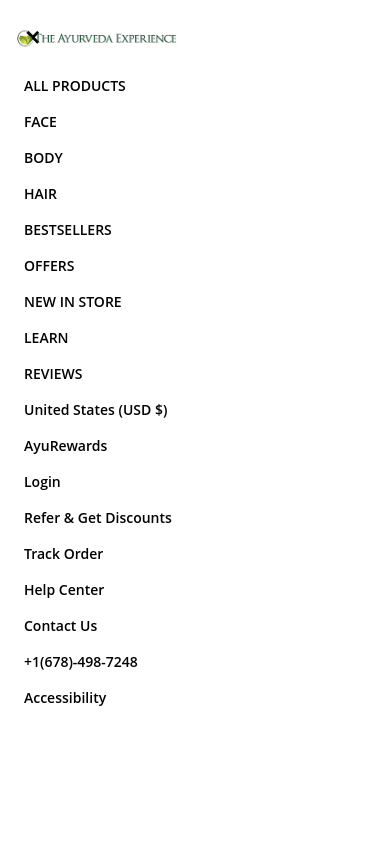
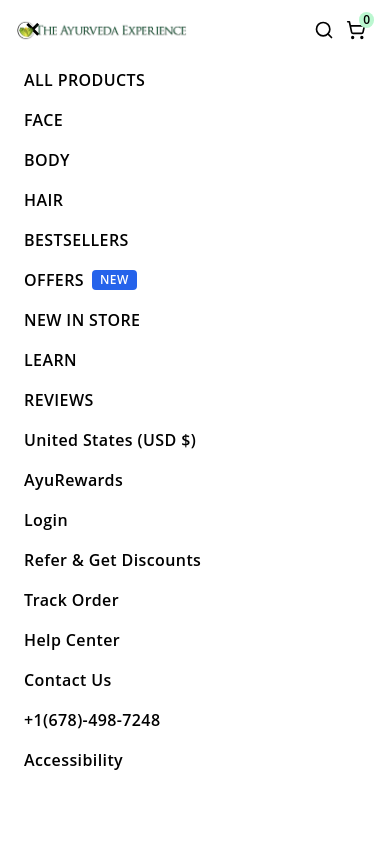
Before and after one commit to BidyutTLS/NnM-NLP11_New_page, a Next.js app: page / in a window 390 px wide. Both pictures are taken after a click on the button 28 px from the left and 20 px from the top of the page. Shown: the top 844 px of the page. Built offline with nearby package versions, Linux system fonts and the light colour scheme; no server answers.

Commit message:
Update Header.js

```diff
--- a/components/Header.js
+++ b/components/Header.js
@@ -39,7 +39,6 @@ const Header = () => {
             </button>
           </div>
 
-          {/* Desktop Top Nav */}
           <nav className="hidden lg:flex space-x-5">
             <a href="https://theayurvedaexperience.com/account/login?return_url=%2Faccount" className="hover:underline">My Account</a>
             <a href="https://track.theayurvedaexperience.com/" className="hover:underline">Track Order</a>
@@ -66,26 +65,46 @@ const Header = () => {
 
         {/* Mobile Fullscreen Menu */}
         {menuOpen && (
-          <div className="fixed inset-0 z-50 bg-white text-black overflow-y-auto px-6 py-6 flex flex-col font-semibold text-sm">
-            {/* Top Row: Close & Logo */}
-            <div className="flex items-center justify-between mb-6">
+          <div className="fixed inset-0 z-50 bg-white text-black overflow-y-auto px-6 py-4 flex flex-col font-semibold text-sm">
+            {/* Top Row: Close | Logo | Icons */}
+            <div className="flex justify-between items-center mb-6">
+              {/* Close button */}
               <button onClick={() => setMenuOpen(false)} aria-label="Close Menu" className="text-xl">
                 ✕
               </button>
+
+              {/* Centered Logo */}
               <div className="flex-grow text-center -ml-6">
-                <Image src="/logo.png" alt="The Ayurveda Experience Logo" width={160} height={40} />
+                <Image src="/logo.png" alt="The Ayurveda Experience Logo" width={170} height={50} />
               </div>
-              <div className="w-6" /> {/* spacing placeholder to center logo */}
+
+              {/* Search + Cart Icons */}
+              <div className="flex space-x-3 items-center">
+                <a href="/search">
+                  <Search size={20} />
+                </a>
+                <a href="/cart" className="relative">
+                  <ShoppingCart size={20} />
+                  <span className="absolute -top-2 -right-2 text-xs bg-green-200 text-black rounded-full px-1">
+                    {cartCount}
+                  </span>
+                </a>
+              </div>
             </div>
 
-            {/* Main Vertical Nav */}
-            <nav className="flex flex-col gap-4">
+            {/* Nav List */}
+            <nav className="flex flex-col gap-4 text-base tracking-wide">
               <a href="https://theayurvedaexperience.com/collections/all-products">ALL PRODUCTS</a>
               <a href="https://theayurvedaexperience.com/collections/ayurvedic-skin-care-collection">FACE</a>
               <a href="https://theayurvedaexperience.com/collections/body-care">BODY</a>
               <a href="https://theayurvedaexperience.com/collections/hair-care">HAIR</a>
               <a href="https://theayurvedaexperience.com/collections/bestsellers">BESTSELLERS</a>
-              <a href="https://theayurvedaexperience.com/collections/offers">OFFERS</a>
+              <a href="https://theayurvedaexperience.com/collections/offers">
+                <div className="flex items-center gap-2">
+                  OFFERS
+                  <span className="bg-blue-600 text-white text-xs px-2 py-0.5 rounded">NEW</span>
+                </div>
+              </a>
               <a href="https://theayurvedaexperience.com/collections/new-in-store">NEW IN STORE</a>
               <a href="https://theayurvedaexperience.com/pages/about-courses">LEARN</a>
               <a href="https://theayurvedaexperience.com/pages/customer-reviews">REVIEWS</a>
@@ -102,9 +121,9 @@ const Header = () => {
           </div>
         )}
 
-        {/* Desktop Main Nav */}
+        {/* Desktop Nav + Logo + Search */}
         <div className="flex flex-col lg:flex-row items-center justify-between px-6 py-4 bg-white gap-4 lg:gap-0">
-          <a href="https://theayurvedaexperience.com/" className="shrink-0">
+          <a href="/" className="shrink-0">
             <Image src="/logo.png" alt="The Ayurveda Experience Logo" width={180} height={50} priority />
           </a>
 
```
